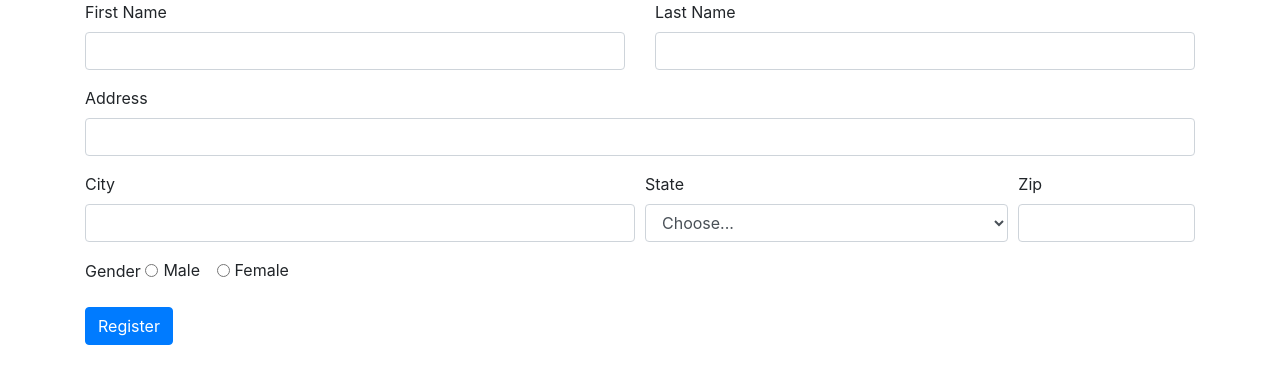
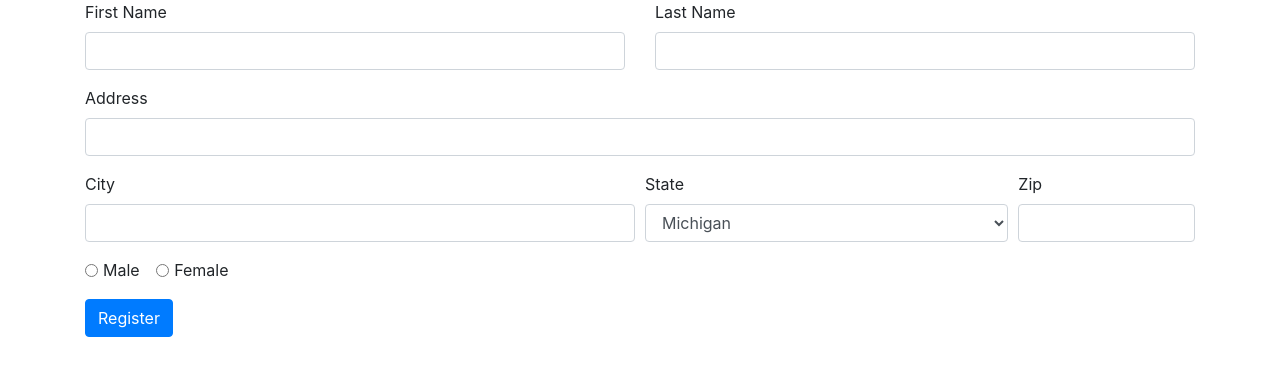
Before and after one commit to niconomicon/cps276, a PHP site: page / in a window 1280 px wide. Shown: the top 384 px of the page. Run offline with PHP 8.4, Linux system fonts and the light colour scheme.

Commit message:
edited radio buttons

```diff
--- a/project1/index.php
+++ b/project1/index.php
@@ -42,10 +42,9 @@
                 <div class="form-group col-md-4">
                     <label for="state">State</label>
                     <select id="state" class="form-control">
-                        <option selected>Choose...</option>
                         <option>Connecticut</option>
                         <option>New York</option>
-                        <option>Michigan</option>
+                        <option selected>Michigan</option>
                         <option>Oregon</option>
                         <option>California</option>
                     </select>
@@ -58,7 +57,7 @@
 
             <!--Gender Radio Buttons-->
             <div class="form-group">
-                <label for="gender">Gender</label>
+                <!--<label for="gender">Gender</label>-->
                     <div class="form-check form-check-inline">
                         <input class="form-check-input" type="radio" name="genderOptions" id="maleRadio" value="option1">
                         <label class="form-check-label" for="male">Male</label>
```
